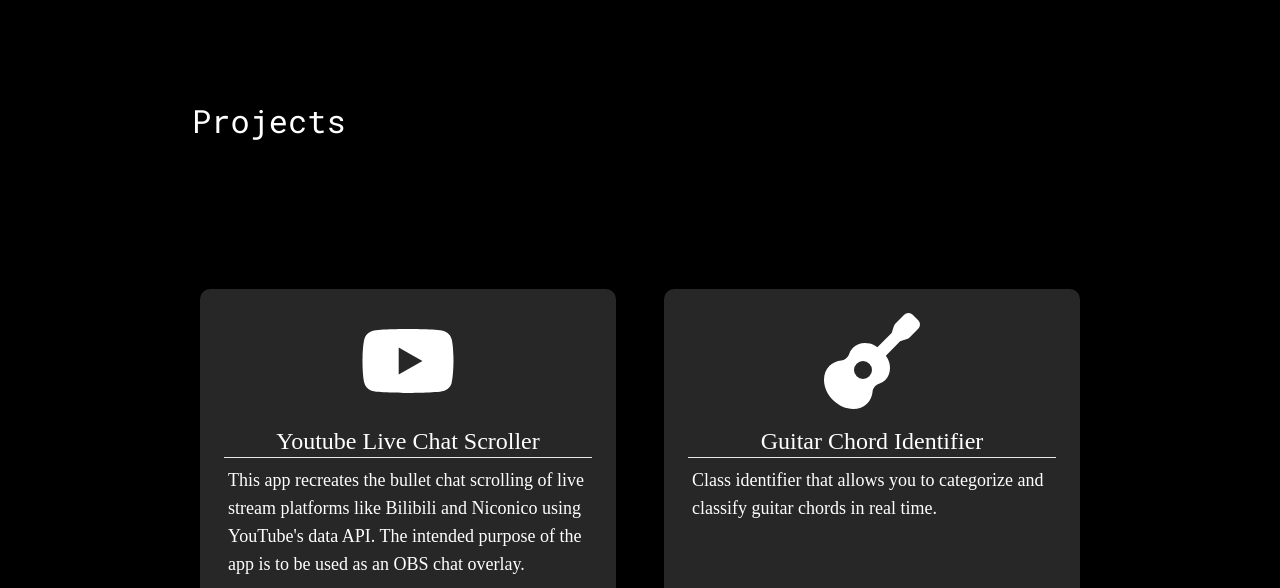
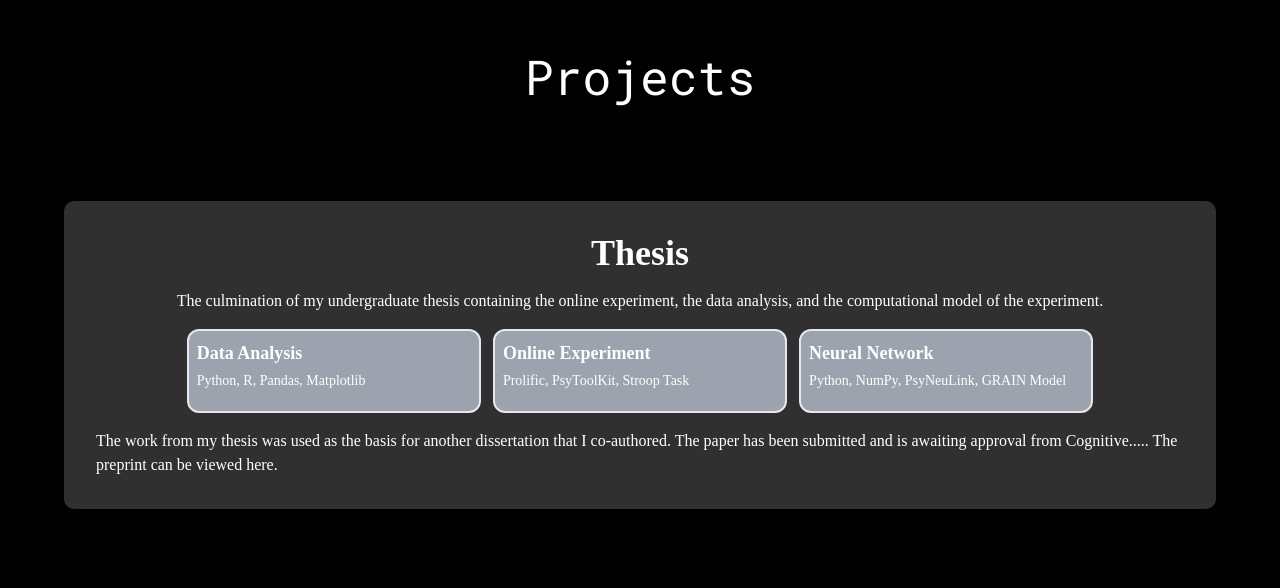
Before and after one commit to benkyli/portfolio, a React (Vite) app: page / in a window 1280 px wide. Shown: the part 1931-2519 px from the top of the page. Built offline with nearby package versions, Linux system fonts and the light colour scheme.

Commit message:
created new section to highlight thesis projects

```diff
--- a/src/App.jsx
+++ b/src/App.jsx
@@ -29,7 +29,6 @@ export default function App() {
         scrollProgress = scrollPosition / fadeEnd;
     }
 
-
     return (
             <div className='overflow-x-hidden'>
                 <Header scrollProgress={scrollProgress} />
--- a/src/Header.jsx
+++ b/src/Header.jsx
@@ -10,7 +10,7 @@ export default function Header({ scrollProgress }) {
         setIsOpen(!isOpen);
     };
 
-    const colourLightest = 74;
+    const colourLightest = 75;
     const rgb = Math.max(12.5, colourLightest - colourLightest * scrollProgress)
     const headerRGB = `rgb(${rgb}, ${rgb}, ${rgb})`
 
--- a/src/Projects.jsx
+++ b/src/Projects.jsx
@@ -1,6 +1,6 @@
 import { ProjectData } from './data/projects.jsx';
 import ProjectCard from './ProjectCard.jsx';
-import ThesisModal from './ThesisModal.jsx'
+import ThesisSection from './ThesisSection.jsx'
 import { useState } from 'react';
 
 export default function Projects() {
@@ -16,10 +16,10 @@ export default function Projects() {
     return (
         <div id='projects' className='section'>
             <h2 className='heading'>Projects</h2>
+            <ThesisSection />
             <div className='content-container gap-4 '>
                 {projects}
             </div>
-            {modal ? <ThesisModal /> : null}
         </div>
     )
 }
--- a/src/ThesisModal.jsx
+++ /dev/null
@@ -1,12 +0,0 @@
-import { ThesisProjects } from './data/thesisProjects'
-import ProjectCard from './ProjectCard.jsx';
-
-export default function ThesisModal() {
-    return (
-        <div id='thesis-modal'>
-            {ThesisProjects.map(project =>
-                <ProjectCard key={project.id} {...project} />
-            )}
-        </div>
-    )
-}
--- /dev/null
+++ b/src/ThesisProject.jsx
@@ -0,0 +1,13 @@
+import { openInNewTab } from './utils/utils.js';
+
+export default function ThesisProject(props) {
+
+    const tools = props.tools.join(', ')
+
+    return (
+        <div onClick={() => openInNewTab(props.link)} className='flex-1 border-2 p-2 rounded-xl bg-gray-400 cursor-pointer relative hover:bg-gray-600'>
+            <h4 className='text-lg font-bold mb-1'>{props.title}</h4>
+            <ul className='text-sm flex flex-wrap gap-1 pb-3'>{tools}</ul>
+        </div>
+    )
+}
--- /dev/null
+++ b/src/ThesisSection.jsx
@@ -0,0 +1,17 @@
+import { ThesisProjects } from './data/thesisProjects.jsx'
+import ThesisProject from './ThesisProject.jsx'
+
+export default function ThesisSection() {
+    return (
+        <div id='thesis-section'>
+            <h3 className='text-4xl font-bold pb-4'>Thesis</h3>
+            <h4>The culmination of my undergraduate thesis containing the online experiment, the data analysis, and the computational model of the experiment.</h4>
+            <div className='w-5/6 flex flex-wrap gap-3 justify-center m-4'>
+                {ThesisProjects.map(project =>
+                    <ThesisProject key={project.id} {...project} />
+                )}
+            </div>
+            <h4>The work from my thesis was used as the basis for another dissertation that I co-authored. The paper has been submitted and is awaiting approval from Cognitive..... The preprint can be viewed here. </h4>
+        </div>
+    )
+}
--- a/src/css/index.css
+++ b/src/css/index.css
@@ -38,18 +38,20 @@ a:active {
 
 /* shared classes for each section*/
 .heading {
-    font-size: 2em;
+    font-size: 3em;
     font-family: "Roboto Mono";
-    padding: 3.5em 10vw 2em;
+    padding: 1em;
     margin: 2em 2em 0;
-    display: block;
+    display: flex;
+    justify-content: center;
 }
 
 .content-container {
     display: flex;
     flex-wrap: wrap;
     justify-content: center;
-    padding: 2em 8em;
+    padding: 2em;
+    padding-bottom: 4em;
     margin: 2em;
 }
 
@@ -71,7 +73,7 @@ a:active {
     top: 0;
     font-size: 2rem;
     padding: 1em 3em;
-    z-index: 999;
+    z-index: 99;
     align-items: center;
     justify-content: space-between;
 }
@@ -143,7 +145,7 @@ a:active {
     width: 100vw;
     top: 0;
     background-size: cover;
-    z-index: -1;
+    z-index: -10;
     filter: brightness(40%) blur(6px);
     background-position: center center;
 }
@@ -192,7 +194,6 @@ a:active {
     padding: 1.5rem;
     padding-bottom: 2rem;
     margin: 1rem;
-    box-shadow: 0 0 8px inset #0000003b;
     background-color: #272727;
     position: relative;
     cursor: pointer;
@@ -201,9 +202,8 @@ a:active {
 }
 
 .project-card:hover {
-    /* background-color: rgb(70, 44, 36); */
-    box-shadow: 0 15px 25px -5px rgba(216, 114, 101, 0.445),
-                0 8px 10px -6px rgba(216, 114, 101, 0.445);
+    box-shadow: 0 15px 25px -5px rgba(233, 107, 103, 0.445),
+                0 8px 10px -6px rgba(233, 107, 103, 0.445);
 }
 
 #thesis-section {
@@ -213,9 +213,9 @@ a:active {
     flex-direction: column;
     border-radius: 10px;
     border-color: white;
-    background-color: pink;
     padding: 2em;
-    margin: 4em;
+    margin: 2.5em 4em;
+    background-color: #303030;
 }
 
 @media (max-width: 500px) {
@@ -242,6 +242,10 @@ a:active {
     .form-section {
         display: flex;
         flex-direction: column;
+    }
+
+    label {
+        padding: 0.2rem;
     }
 
     input {
--- a/src/data/projects.jsx
+++ b/src/data/projects.jsx
@@ -25,18 +25,9 @@ export const ProjectData = [
         tools: [
             "TensorFlow",
             "OpenCV",
+            "MediaPipe",
             "Python",
             "NumPy"
         ]
-    },
-    {
-        id: 2,
-        title: "Rumination and Stroop Task Thesis",
-        image: <GiBrain />,
-        description: "The three programming projects for my thesis on rumination, the Stroop task, and emotional processing. The projects involved data analysis, computational modelling, and experiment programming.",
-        link: '',
-        tools: [
-        ],
-        modal: true,
-    },
+    }
 ];
--- a/src/data/thesisProjects.jsx
+++ b/src/data/thesisProjects.jsx
@@ -5,29 +5,33 @@ export const ThesisProjects = [
         description: 'The parsing, preparation, analysis, and graphing of the data from my thesis experiment.',
         link: 'https://github.com/benkyli/Rumination-Stroop-Data-Analysis',
         tools: [
+            'Python',
+            'R',
             'Pandas',
-            'Python',
-            'R'
+            'Matplotlib'
         ]
     },
     {
         id: 1,
-        title: 'Online Stroop Task',
+        title: 'Online Experiment',
         description: 'An online experiment hosted on PsyToolKit. The experiment included rumination surveys, a rumination induction, and trials using the emotional Stroop task and the standard Stroop task.',
         link: 'https://github.com/benkyli/Emotional-Stroop-Experiment',
         tools: [
             'Prolific',
             'PsyToolKit',
+            'Stroop Task'
         ]
     },
     {
         id: 2,
-        title: 'GRAIN Model of the Emotional Stroop Task',
+        title: 'Neural Network',
         description: "An adapted version of PsyNeuLink's GRAIN model. Layers for emotional processing were added to simulate emotional pathways in the brain.",
         link: 'https://github.com/benkyli/Emotional-Stroop-GRAIN-Model',
         tools: [
+            'Python',
+            'NumPy',
             'PsyNeuLink',
-            'Python',
+            'GRAIN Model'
         ]
     }
 ]
```
